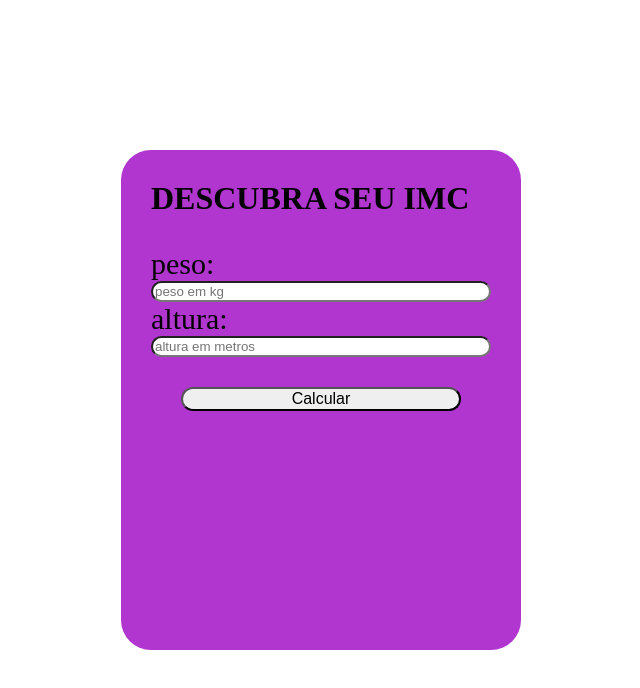
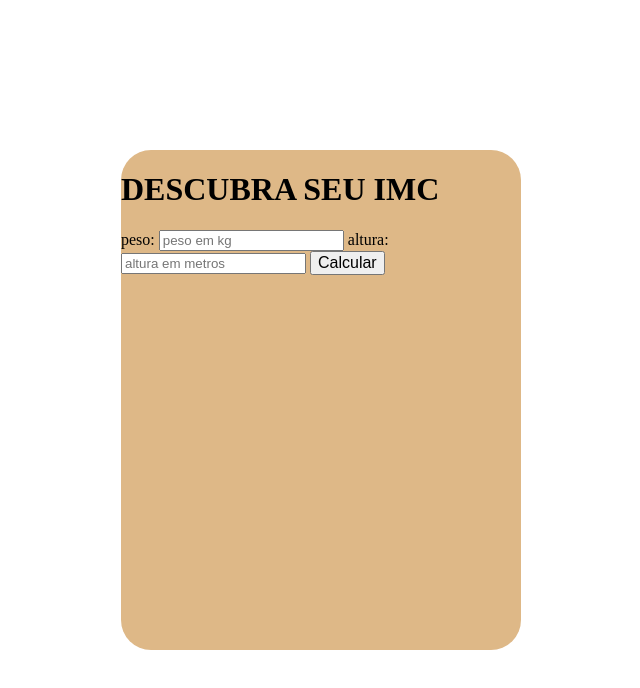
Before and after one commit to seixass/IMC, a website: page index.html in a window 1280 px wide. Shown: the whole page, without its empty margins (319-959 px from the left). Drawn offline with Linux system fonts and the light colour scheme.

Commit message:
Add files via upload

```diff
--- a/index.html
+++ b/index.html
@@ -11,11 +11,11 @@
 
     <div id="box1">
         <div id="container">
-        <h1 id="h1">DESCUBRA SEU IMC</h1>
-        <form id="formulario">
-            <label for="" id="pesotxt">peso:</label>
+        <h1>DESCUBRA SEU IMC</h1>
+        <form class="formulario">
+            <label for="">peso:</label>
             <input type="text" id="peso" placeholder="peso em kg ">
-            <label for="" id="alturatxt">altura:</label>
+            <label for="">altura:</label>
             <input type="text" id="altura" placeholder="altura em metros">
             <button id="cliqueAquiBtn" onclick="calcularIMC()">Calcular</button>
         </form>
--- a/style.css
+++ b/style.css
@@ -6,7 +6,7 @@
     width: 100%;
 }
 #container{
-    background-color: rgb(177, 53, 207);
+    background-color: burlywood;
     height: 500px;
     width: 400px;
     border-radius: 30px;
@@ -21,11 +21,8 @@
   }
 
 #formulario{
- display: flex;
- flex-direction: column;
- justify-items: center;
- margin: 30px;
-
+    width: 300px;
+    justify-content: center;
 }
 body{
     padding: 0;
@@ -35,28 +32,3 @@ body{
     align-items: center;
     justify-content: center;
 }
-
-#peso{
-  border-radius: 30px;
-}
-
-#altura{
-  border-radius: 30px;
-}
-
-#cliqueAquiBtn{
-  margin: 30px;
-  border-radius: 30px;
-}
-#pesotxt{
-  font-size: 30px;
-}
-#alturatxt{
-  font-size: 30px;
-}
-#h1{
-  display: flex;
-  justify-items: center;
-  align-items: center ;
-  margin: 30px;
-}
```
Also changed, not shown: package.json (added, +17 -0 lines), .eslintrc.json (added), 1 other file.
